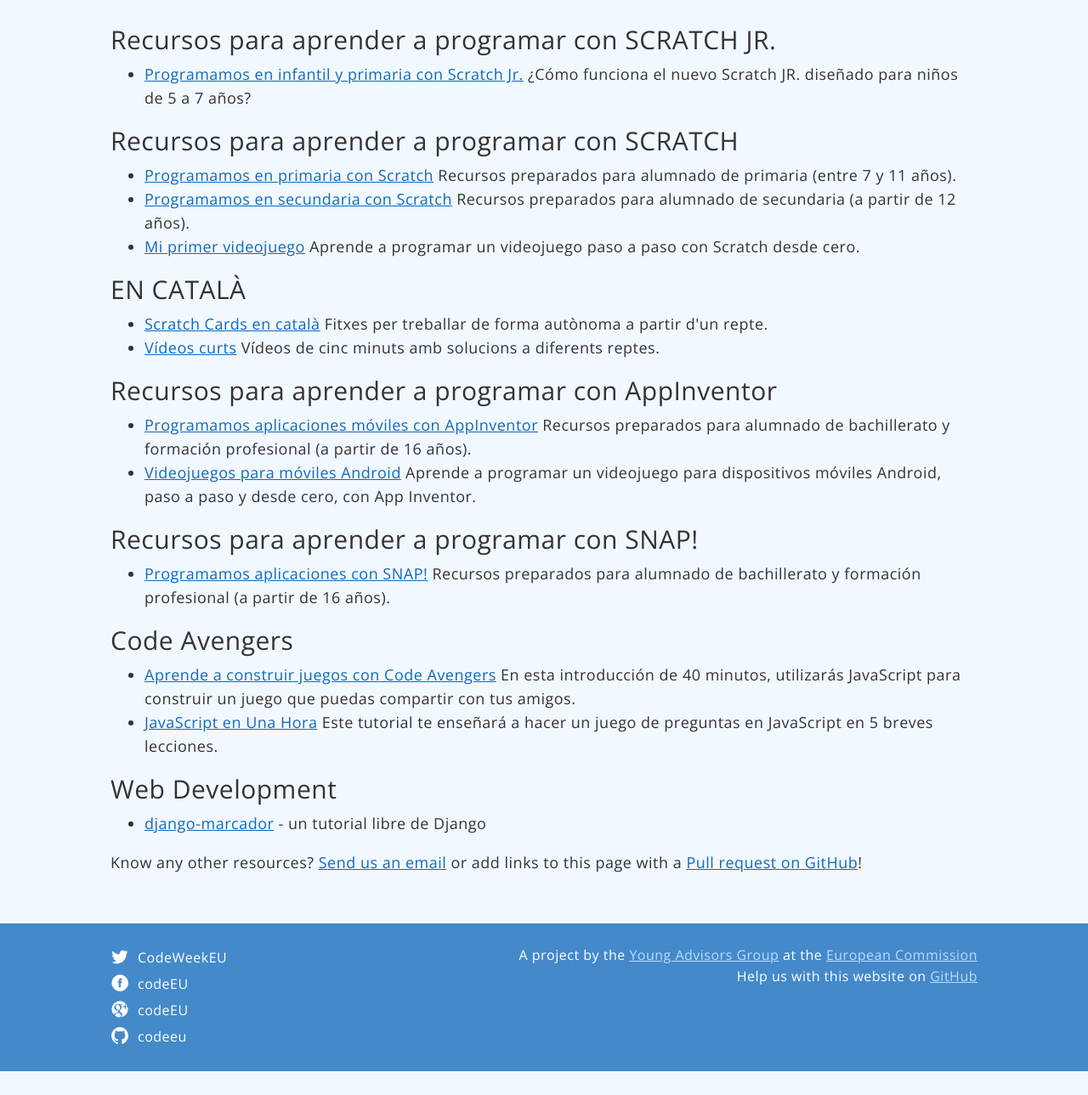
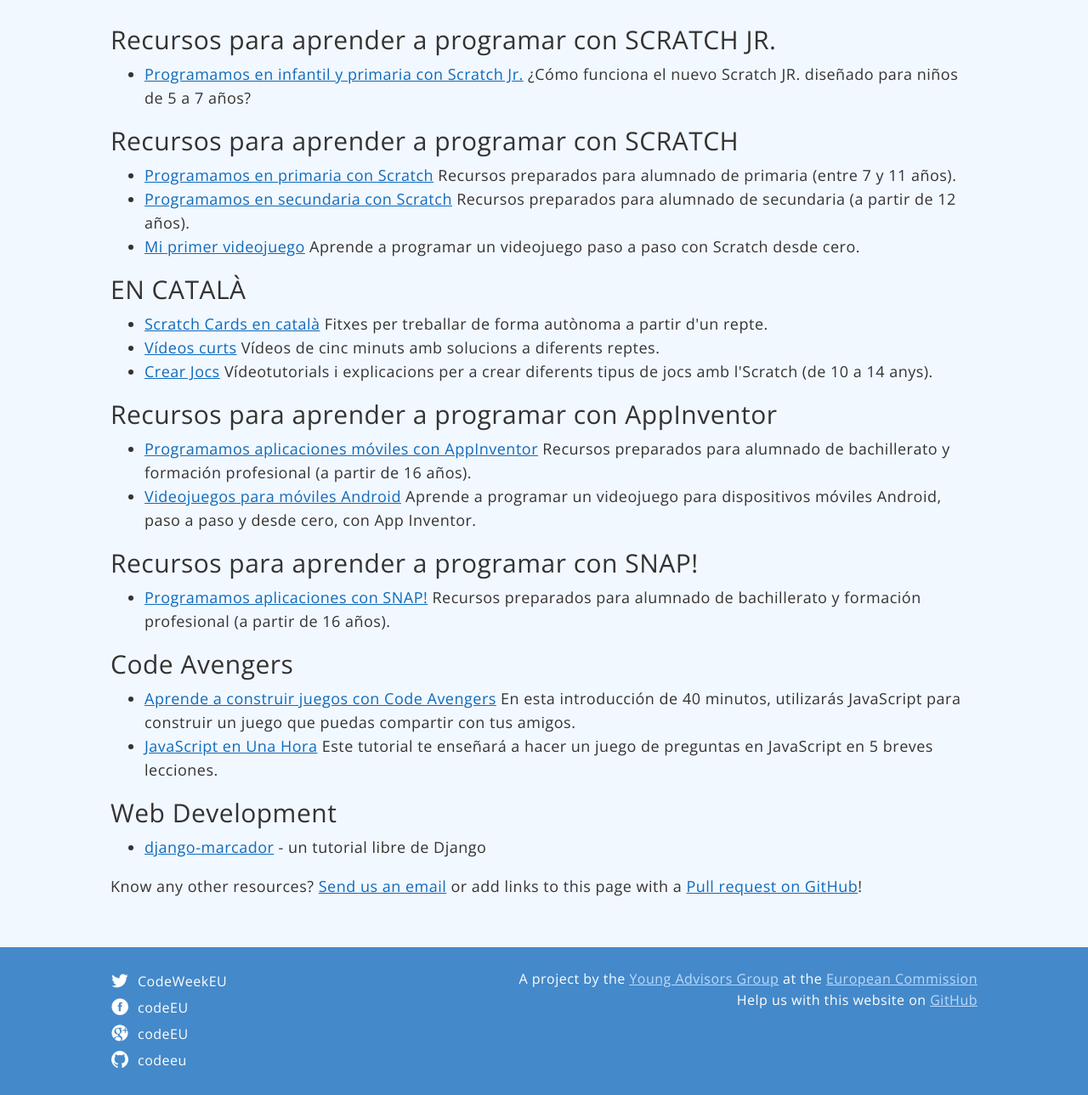
Before and after one commit to codeeu/codeeu.github.io, a Jekyll site: the page built from resources/spain/index.html, in a window 1280 px wide, cut to the strip 167-1456 px from the top of the page. Shown: the whole strip at 85% size. Built offline with Jekyll 4.4.1, drawn with Linux system fonts in a browser that asks for light colours; nearby versions of some CDN libraries; Markdown is read by kramdown in place of the engine named in the settings; before the commit the page ends 1428 px from its top, so only the background shows below that.

Commit message:
Crear Jocs added to catalan resources

```diff
--- a/resources/spain/index.html
+++ b/resources/spain/index.html
@@ -18,6 +18,7 @@
 <ul>
   <li><a href="http://wiki.scratch.mit.edu/w/images/ScratchCards_v2_Catalan.pdf">Scratch Cards en català</a> Fitxes per treballar de forma autònoma a partir d'un repte.</li>
   <li><a href="https://www.screenr.com/user/franksabate">Vídeos curts</a> Vídeos de cinc minuts amb solucions a diferents reptes.</li>
+  <li><a href="http://crearjocs.blogspot.com">Crear Jocs</a> Vídeotutorials i explicacions per a crear diferents tipus de jocs amb l'Scratch (de 10 a 14 anys).</li>
 </ul>
 
 <h2>Recursos para aprender a programar con AppInventor</h2>
```
